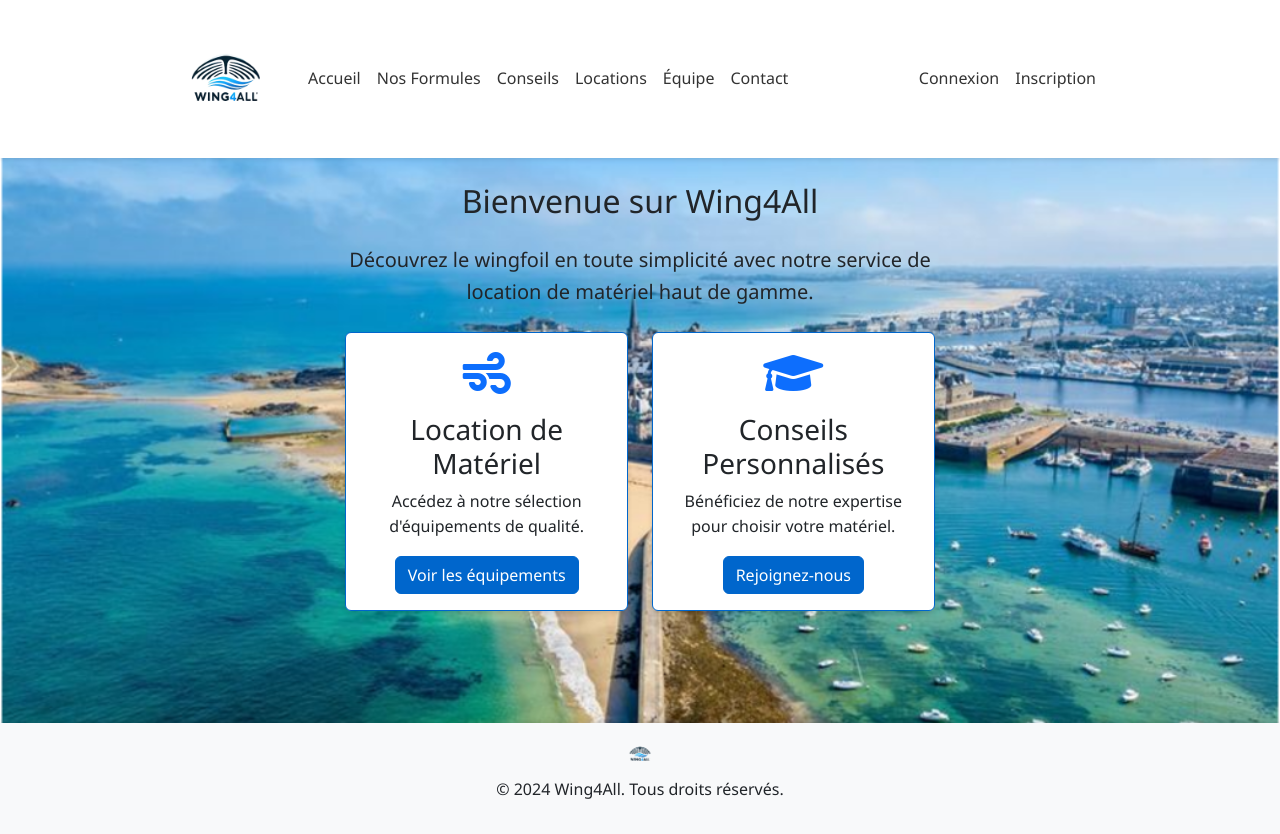
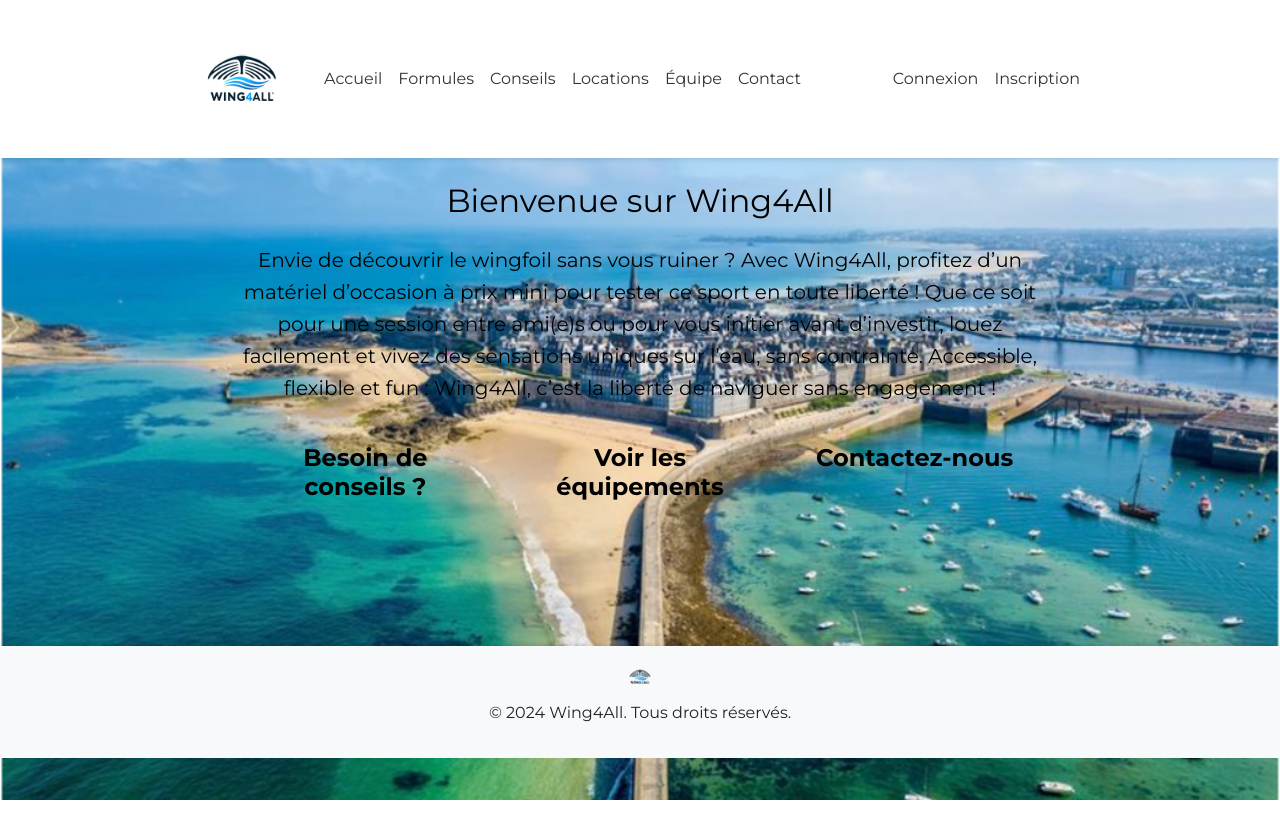
Before and after one commit to hippolyte456/wingfoil_rental, a Flask app: page / in a window 1280 px wide. After the commit the page ends 800 px from the top, so only its background shows below. Run offline with Flask 3, Linux system fonts and the light colour scheme.

Commit message:
ajustements de styles... toujours des choses a comprendre sur les bootsraps et comment gerer les tailles decran etc

```diff
--- a/wingfoil_rental/app/static/css/style.css
+++ b/wingfoil_rental/app/static/css/style.css
@@ -1,3 +1,5 @@
+@import url('https://fonts.googleapis.com/css2?family=Montserrat:wght@400;700&display=swap');
+
 /* Variables */
 :root {
     --primary-color: #0066cc;
@@ -7,7 +9,7 @@
 
 /* General Styles */
 body {
-    font-family: 'Segoe UI', Tahoma, Geneva, Verdana, sans-serif;
+    font-family: 'Montserrat', sans-serif;
     line-height: 1.6;
     background-color: #f4f4f4;
 }
@@ -47,6 +49,7 @@ body {
     transition: transform 0.2s;
     box-shadow: 0 2px 5px rgba(0,0,0,0.1);
     border: 1px solid var(--primary-color);
+    background-color: transparent;
 }
 
 .card:hover {
@@ -182,7 +185,7 @@ footer {
 .container {
     max-width: 960px;
     margin: 0 auto;
-    padding: 0 1rem;
+    padding: 0 2rem;
 }
 
 /* Specific Pages */
@@ -203,3 +206,38 @@ footer {
     height: 100vh;
     width: 100%;
 }
+
+.content-text {
+    color: #000000;
+}
+
+.link-title {
+    font-size: 1.5rem;
+    color: #000000;
+    margin-bottom: 1rem;
+    font-weight: bold;
+    display: block;
+    padding: 15px 10px;
+}
+
+.link-title:hover {
+    color: var(--accent-color);
+    text-decoration: underline;
+    transform: scale(1.05);
+    transition: transform 0.2s ease-in-out;
+}
+
+.btn-link {
+    color: var(--primary-color);
+    text-decoration: none;
+    font-weight: bold;
+}
+
+.btn-link:hover {
+    color: var(--accent-color);
+    text-decoration: underline;
+}
+
+.homepage-container {
+    padding: 0 3rem; /* Increase padding for better spacing */
+}
--- a/wingfoil_rental/app/static/css/styles.css
+++ b/wingfoil_rental/app/static/css/styles.css
@@ -147,7 +147,7 @@ nav {
 .container {
     max-width: 1200px;
     margin: 0 auto;
-    padding: 0 5%;
+    padding: 0 2rem;
 }
 
 /* Hero Section */
--- a/wingfoil_rental/app/templates/base.html
+++ b/wingfoil_rental/app/templates/base.html
@@ -31,7 +31,7 @@
                         <a class="nav-link" href="{{ url_for('home') }}">Accueil</a>
                     </li>
                     <li class="nav-item">
-                        <a class="nav-link" href="{{ url_for('formules') }}">Nos Formules</a>
+                        <a class="nav-link" href="{{ url_for('formules') }}">Formules</a>
                     </li>
                     <li class="nav-item">
                         <a class="nav-link" href="{{ url_for('conseils') }}">Conseils</a>
--- a/wingfoil_rental/app/templates/formules.html
+++ b/wingfoil_rental/app/templates/formules.html
@@ -1,10 +1,10 @@
 {% extends "base.html" %}
 
-{% block title %}Nos Formules{% endblock %}
+{% block title %} Formules{% endblock %}
 
 {% block content %}
 <div class="container py-4">
-    <h1 class="text-center mb-5">Nos Formules</h1>
+    <h1 class="text-center mb-5"> Formules</h1>
     <div class="row">
         <div class="col-md-4">
             <div class="card mb-4">
--- a/wingfoil_rental/app/templates/home.html
+++ b/wingfoil_rental/app/templates/home.html
@@ -3,40 +3,36 @@
 {% block title %}Accueil{% endblock %}
 
 {% block content %}
-<div class="container">
+<div class="container-fluid content-text homepage-container">
     <div class="row justify-content-center">
-        <div class="col-md-8 text-center">
+        <div class="col-12 text-center">
             <h2 class="mb-4">Bienvenue sur Wing4All</h2>
             <p class="lead mb-4">
-                Découvrez le wingfoil en toute simplicité avec notre service de location de matériel haut de gamme.
+                Envie de découvrir le wingfoil sans vous ruiner ? Avec Wing4All, profitez d’un matériel d’occasion à prix mini pour tester ce sport en toute liberté !
+                Que ce soit pour une session entre ami(e)s ou pour vous initier avant d’investir, louez facilement et vivez des sensations uniques sur l’eau, sans contrainte.
+                Accessible, flexible et fun : Wing4All, c’est la liberté de naviguer sans engagement !
             </p>
-            <p class="lead mb-4">
-                <!-- Add any additional text from the hero section here -->
-            </p>
-            <div class="row mb-5">
-                <div class="col-md-6">
-                    <div class="card mb-3">
-                        <div class="card-body">
-                            <i class="fas fa-wind fa-3x mb-3 text-primary"></i>
-                            <h3>Location de Matériel</h3>
-                            <p>Accédez à notre sélection d'équipements de qualité.</p>
-                            <a href="{{ url_for('equipment_list') }}" class="btn btn-primary">Voir les équipements</a>
-                        </div>
-                    </div>
+
+            <div class="row mb-5 justify-content-center">
+                <div class="col-lg-4 col-md-6 col-sm-12 text-center mb-3">
+                    <a href="{{ url_for('conseils') }}" class="link-title text-decoration-none d-block h3 py-3">
+                        Besoin de conseils ?
+                    </a>
                 </div>
-                <div class="col-md-6">
-                    <div class="card mb-3">
-                        <div class="card-body">
-                            <i class="fas fa-graduation-cap fa-3x mb-3 text-primary"></i>
-                            <h3>Conseils Personnalisés</h3>
-                            <p>Bénéficiez de notre expertise pour choisir votre matériel.</p>
-                            {% if not current_user.is_authenticated %}
-                            <a href="{{ url_for('register') }}" class="btn btn-primary">Rejoignez-nous</a>
-                            {% endif %}
-                        </div>
-                    </div>
+
+                <div class="col-lg-4 col-md-6 col-sm-12 text-center mb-3">
+                    <a href="{{ url_for('equipment_list') }}" class="link-title text-decoration-none d-block h3 py-3">
+                        Voir les équipements
+                    </a>
+                </div>
+
+                <div class="col-lg-4 col-md-6 col-sm-12 text-center mb-3">
+                    <a href="{{ url_for('contact') }}" class="link-title text-decoration-none d-block h3 py-3">
+                        Contactez-nous
+                    </a>
                 </div>
             </div>
+
         </div>
     </div>
 </div>
```
